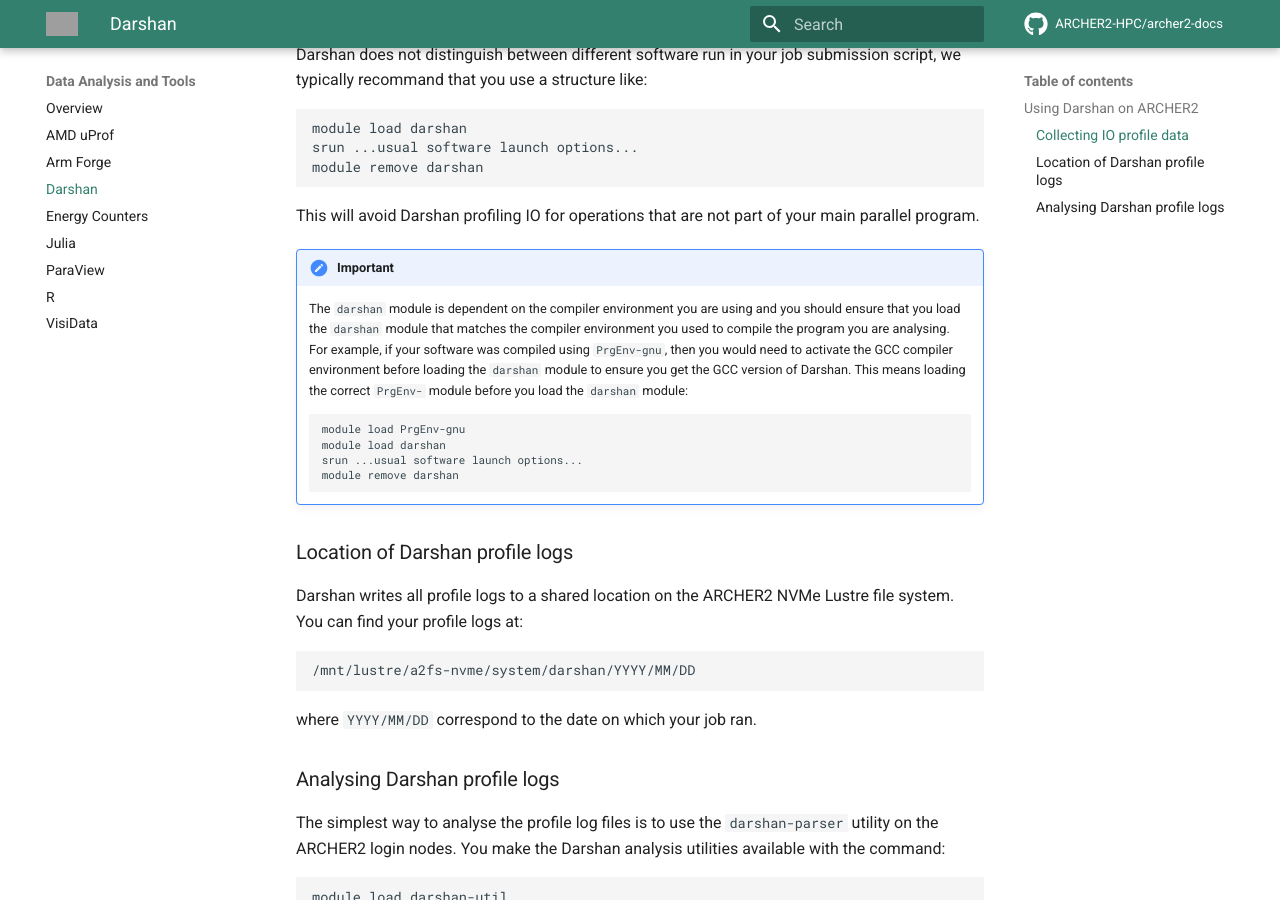
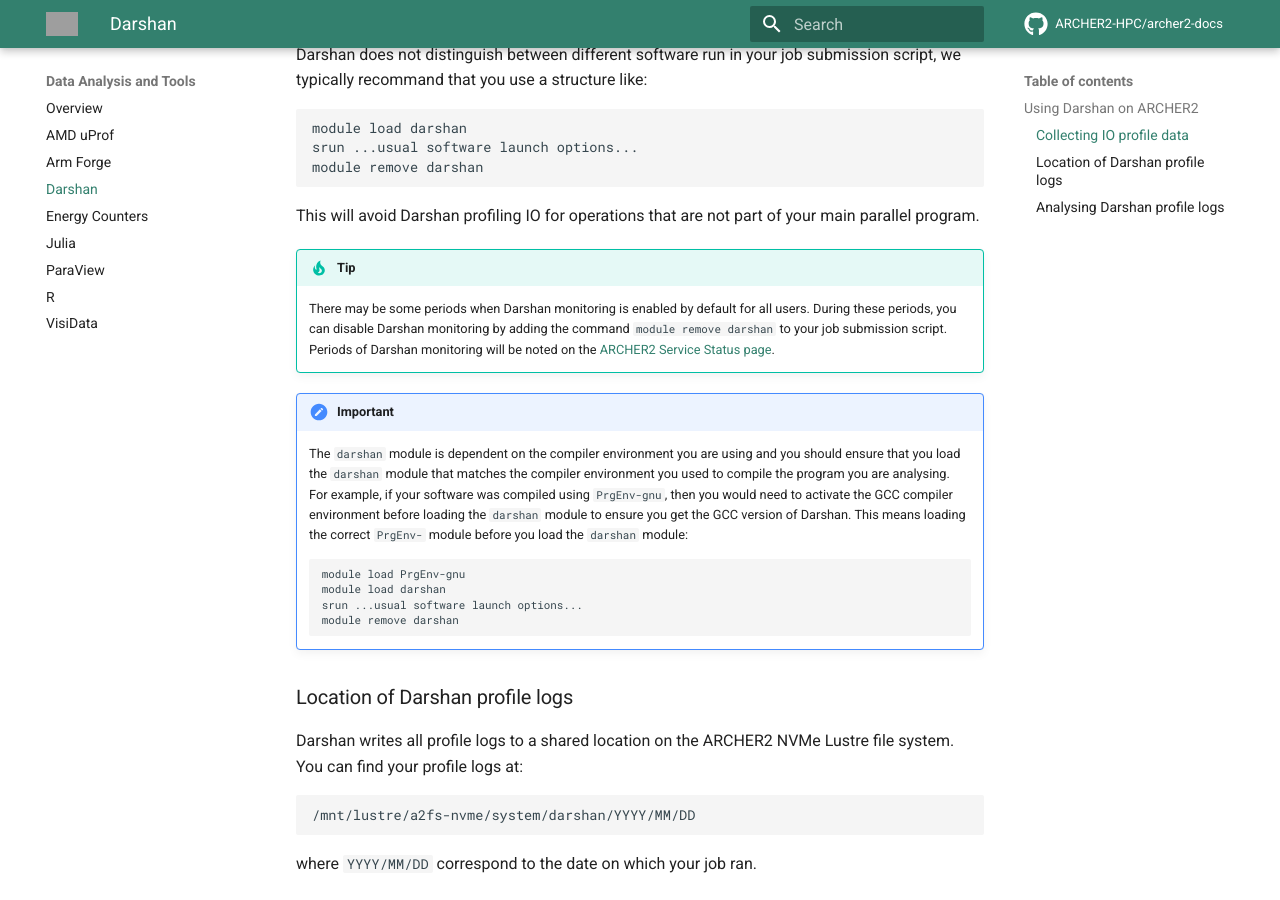
Before and after one commit to ARCHER2-HPC/archer2-docs, an MkDocs documentation site: the page built from docs/data-tools/darshan.md, in a window 1280 px wide and 900 px high, scrolled down 814 px. Built offline with MkDocs 1.6.1 and Material for MkDocs 9.7.7, drawn with Linux system fonts in a browser that asks for light colours; comment, search, counter and statistics services are not loaded; grey boxes are pictures that could not be loaded.

Commit message:
Adds note on disabling Darshan

````diff
--- a/docs/data-tools/darshan.md
+++ b/docs/data-tools/darshan.md
@@ -39,6 +39,12 @@
 ```
 
 This will avoid Darshan profiling IO for operations that are not part of your main parallel program.
+
+!!! tip
+    There may be some periods when Darshan monitoring is enabled by default for all users. During these
+    periods, you can disable Darshan monitoring by adding the command `module remove darshan` to your
+    job submission script. Periods of Darshan monitoring will be noted on the
+    [ARCHER2 Service Status page](https://www.archer2.ac.uk/support-access/status.html#service-alerts).
 
 !!! important
     The `darshan` module is dependent on the compiler environment you are using and you should ensure
````
